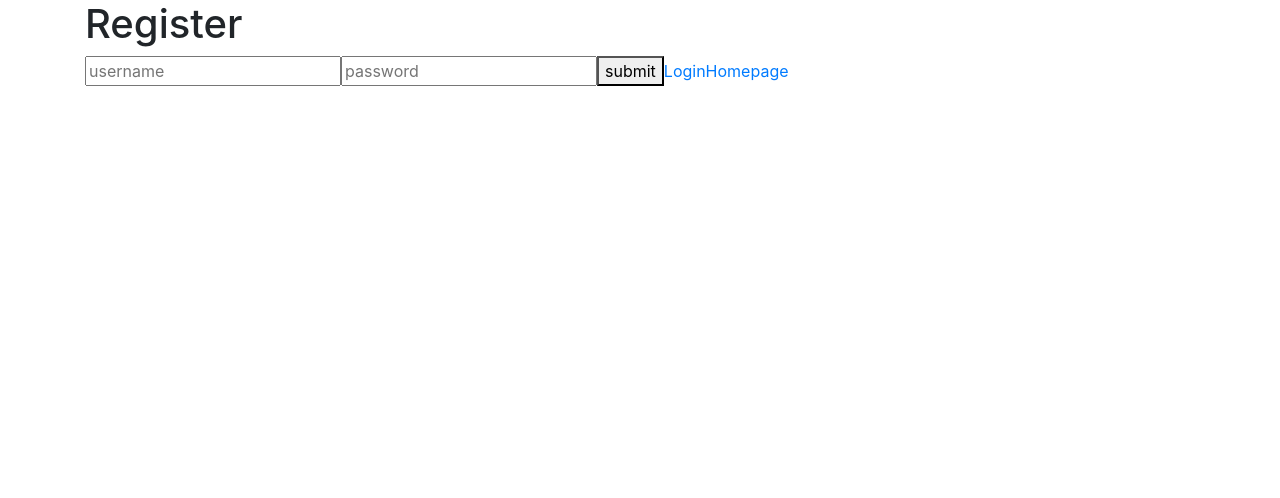
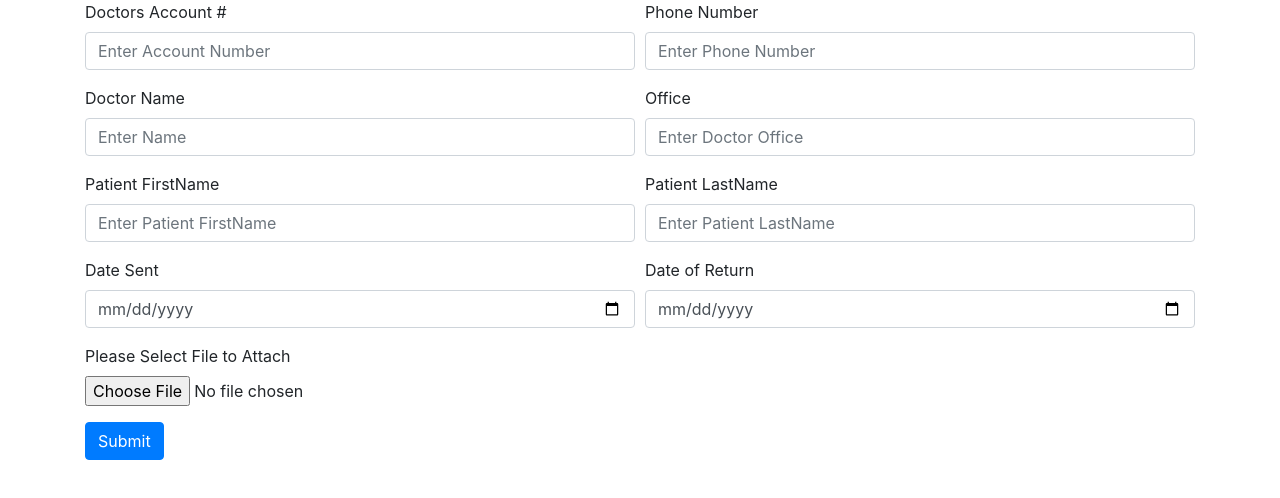
Before and after one commit to sawi4644/PoweRx, a React (Create React App) app in the folder client/: page / in a window 1280 px wide. Shown: the top 498 px of the page. Built offline with nearby package versions, Linux system fonts and the light colour scheme.

Commit message:
added top input form for Rx form

```diff
--- a/client/src/App.js
+++ b/client/src/App.js
@@ -8,32 +8,36 @@ import {
 } from "react-router-dom";
 import Register from './pages/Register/register'
 import Login from './pages/Login/login'
-
+import TopInput from './pages/TopInput/TopInput'
 
 function App() {
 
   return (
-    <Router>
-      <div>
-        <Switch>
-          <Route path="/register">
-            <Register/>
-          </Route>
-          <Route path="/login">
-            <Login/>
-          </Route>
-          <Route path="/homepage">
-            <Homepage/>
-          </Route>
-          <Route path="/">
-            <Register/>
-          </Route>
-        </Switch>
-      </div>
-    </Router>
-    // <div className='App'>
-    //   <Homepage />
-    // </div>
+    // <Router>
+    //   <div>
+    //     <Switch>
+    //       <Route path="/register">
+    //         <Register/>
+    //       </Route>
+    //       <Route path="/login">
+    //         <Login/>
+    //       </Route>
+    //       <Route path="/homepage">
+    //         <Homepage/>
+    //       </Route>
+    //       <Route path="/">
+    //         <Register/>
+    //       </Route>
+    //     </Switch>
+    //   </div>
+    // </Router>
+    // // <div className='App'>
+    // //   <Homepage />
+    // // </div>
+
+    <div>
+      <TopInput />
+    </div>
   );
 }
 
--- /dev/null
+++ b/client/src/pages/TopInput/InputForm.js
@@ -0,0 +1,73 @@
+import React from 'react'
+import Form from 'react-bootstrap/Form'
+import Col from 'react-bootstrap/Col'
+import Button from 'react-bootstrap/Button'
+
+function InputForm (props) {
+    return (
+      <Form>
+        <Form.Row>
+          <Form.Group as={Col} controlId="DocAccount">
+            <Form.Label>Doctors Account #</Form.Label>
+            <Form.Control type="AccountNumber" placeholder="Enter Account Number " />
+          </Form.Group>
+
+          <Form.Group as={Col} controlId="PhoneNumber">
+            <Form.Label>Phone Number</Form.Label>
+            <Form.Control type="Phone Number" placeholder="Enter Phone Number" />
+          </Form.Group>
+        </Form.Row>
+
+        <Form.Row>
+          <Form.Group as={Col} controlId="DocName">
+            <Form.Label>Doctor Name</Form.Label>
+            <Form.Control type="Name" placeholder="Enter Name" />
+          </Form.Group>
+
+          <Form.Group as={Col} controlId="Office">
+            <Form.Label>Office</Form.Label>
+            <Form.Control type="Office" placeholder="Enter Doctor Office" />
+          </Form.Group>
+        </Form.Row>
+
+        <Form.Row>
+          <Form.Group as={Col} controlId="Patient FirstName">
+            <Form.Label>Patient FirstName</Form.Label>
+            <Form.Control type="Patient FirstName" placeholder="Enter Patient FirstName" />
+          </Form.Group>
+
+          <Form.Group as={Col} controlId="Patient LastName">
+            <Form.Label>Patient LastName</Form.Label>
+            <Form.Control type="Patient LastName" placeholder="Enter Patient LastName" />
+          </Form.Group>
+        </Form.Row>
+
+        <Form.Row>
+          <Form.Group as={Col} controlId="Date Sent">
+            <Form.Label>Date Sent</Form.Label>
+            <Form.Control type="Date" placeholder="Please enter Date" />
+          </Form.Group>
+
+          <Form.Group as={Col} controlId="Date Due in Office">
+            <Form.Label>Date of Return</Form.Label>
+            <Form.Control type="Date" placeholder="Date Due in the Office" />
+          </Form.Group>
+        </Form.Row>
+
+        <Form>
+          <Form.Group>
+            <Form.File id="exampleFormControlFile1" label="Please Select File to Attach" />
+          </Form.Group>
+        </Form>
+
+        <Button variant="primary" type="submit">
+          Submit
+ </Button>
+
+
+      </Form>
+
+    )
+}
+
+export default InputForm
--- /dev/null
+++ b/client/src/pages/TopInput/TopInput.js
@@ -0,0 +1,21 @@
+import React from 'react'
+import Wrapper from '../../components/Wrapper/wrapper'
+import InputForm from './InputForm'
+// import sampleData from './sampleData'
+
+const RxForm = () => {
+
+  console.log()
+
+
+  return (
+        <div>
+        <Wrapper>
+            <InputForm />
+        </Wrapper>
+        </div>
+  )
+
+}
+
+export default RxForm
```
